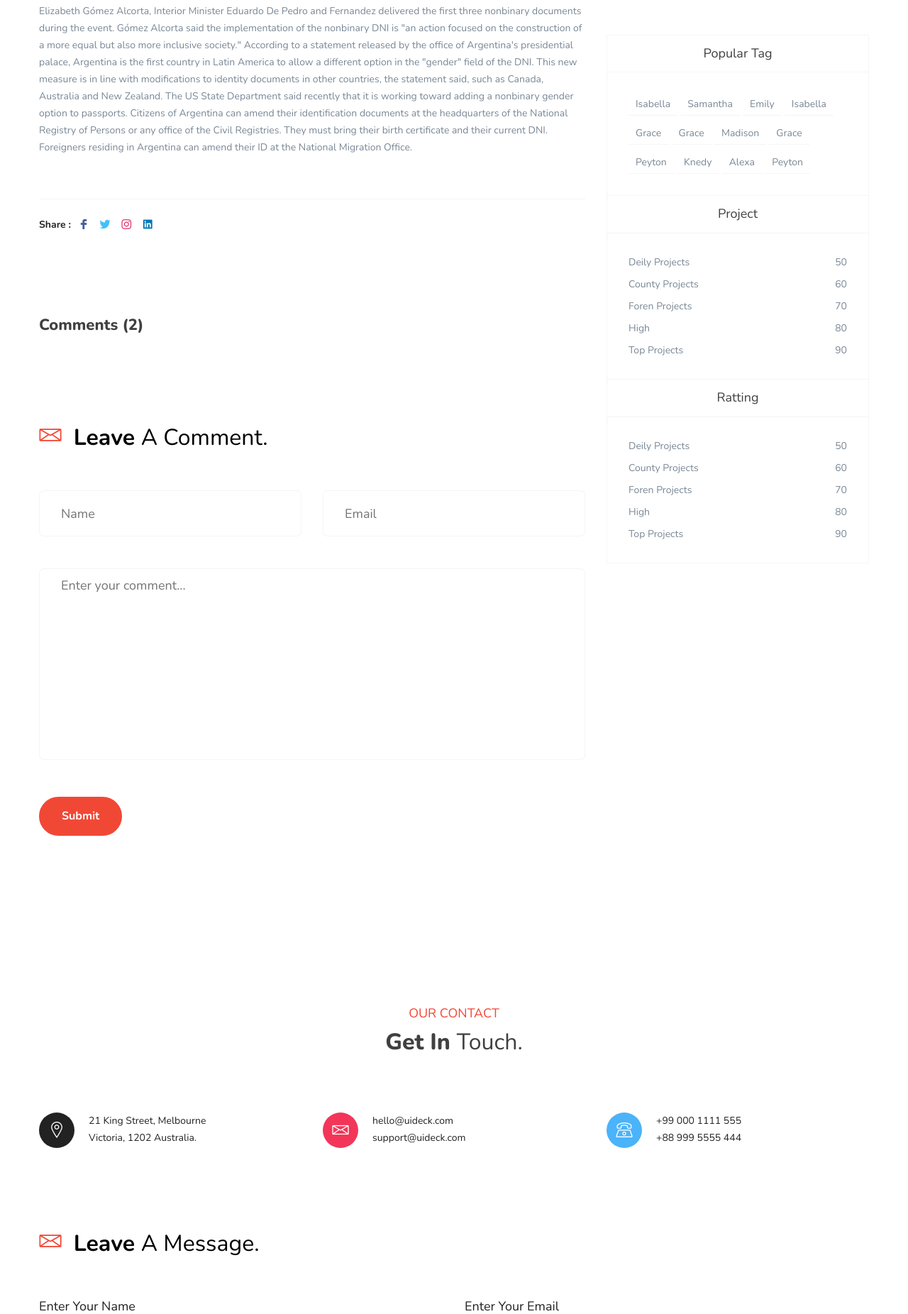
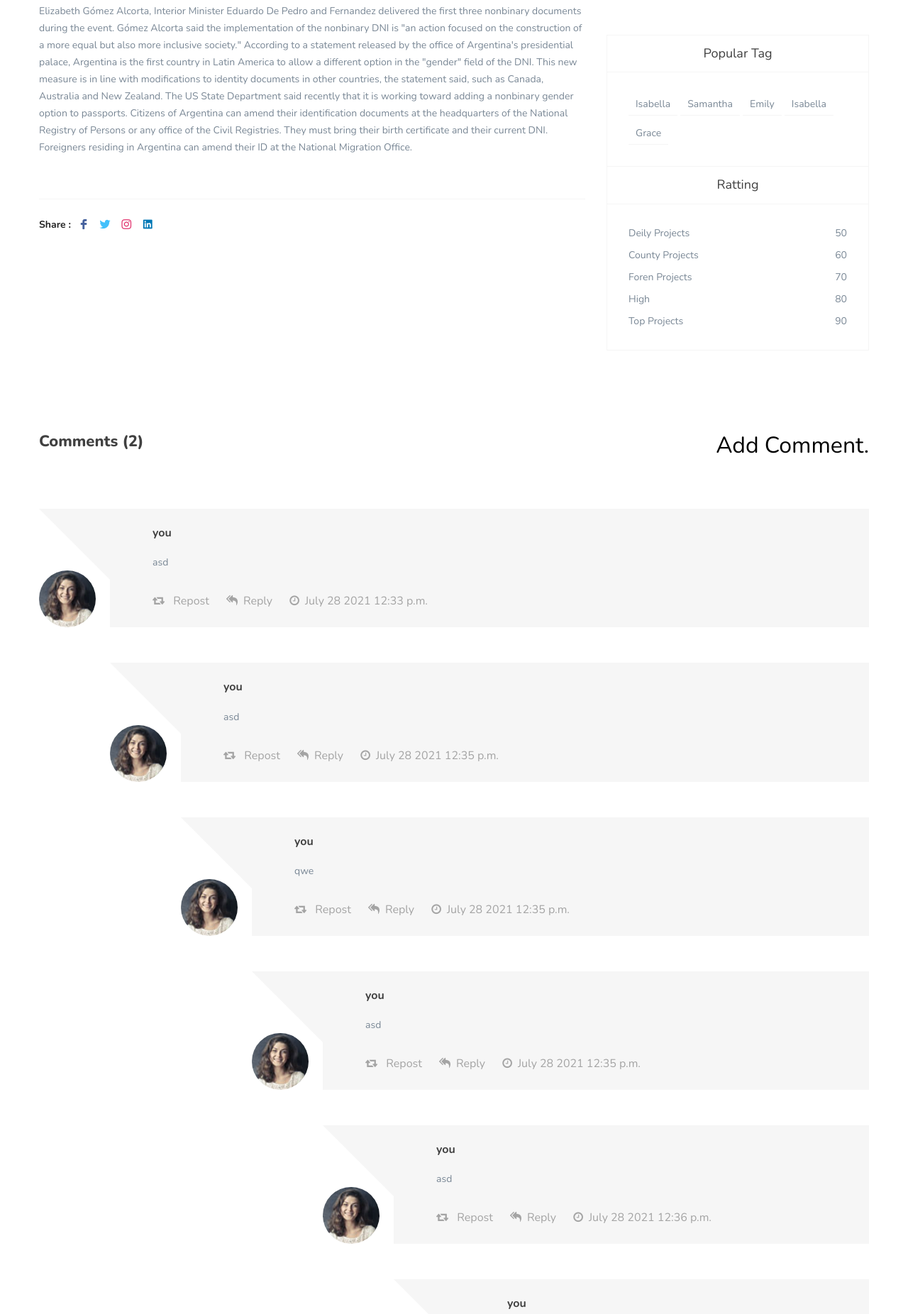
Before and after one commit to jaydeep32/Blog, a Django app: a page that uses templates/post-detail.html in a window 1280 px wide. Shown: the part 826-2678 px from the top of the page at 71% size. Run offline with Django 3.2, Linux system fonts and the light colour scheme; data comes from the database, SQL or seed files in the repository; some libraries are stand-ins or nearby versions; some web fonts are replaced.

Commit message:
Comment Added

```diff
--- a/blog/views.py
+++ b/blog/views.py
@@ -1,5 +1,8 @@
 from blog.models import Post
-from django.shortcuts import render
+from django.shortcuts import render, redirect
+from comment_app.forms import CommentForm
+from comment_app.models import Comment
+
 
 def index_view(request):
     posts = Post.objects.all()
@@ -10,11 +13,29 @@
 
 
 def post_detail(request, slug):
+    comment_form = CommentForm(request.POST or None)
     post = Post.objects.get(slug=slug)
     posts = Post.objects.all()[:3]
+    if request.method == 'POST':
+        if comment_form.is_valid():
+            comment_id = request.POST.get('commentid')
+            res = comment_form.save(commit=False)
+            res.post = post
+            if request.user.is_authenticated:
+                res.user = request.user
+            if comment_id:
+                try:
+                    comment = Comment.objects.get(id=comment_id)
+                except:
+                    pass
+                else:
+                    res.reply = comment
+            res.save()
+            return redirect('blog:post-detail', slug=slug)
     context = {
         'posts': posts,
         'post': post,
-        'comments': post.comments.all(),
+        'comments': post.comments.filter(reply__isnull=True)[:4],
+        'form': comment_form,
     }
     return render(request, 'post-detail.html', context)
--- a/comment/settings.py
+++ b/comment/settings.py
@@ -108,7 +108,7 @@
 
 LANGUAGE_CODE = 'en-us'
 
-TIME_ZONE = 'UTC'
+TIME_ZONE = 'Asia/kolkata'
 
 USE_I18N = True
 
--- /dev/null
+++ b/comment_app/forms.py
@@ -0,0 +1,12 @@
+from django import forms
+from comment_app.models import Comment
+
+
+
+class CommentForm(forms.ModelForm):
+    class Meta:
+        model = Comment
+        fields = ['content', ]
+        widgetd = {
+            'content': forms.Textarea(attrs={'class':'form-control'}),
+        }
--- /dev/null
+++ b/comment_app/templates/comment_app/reply_comment.html
@@ -0,0 +1,56 @@
+{% load reply_comments %}
+
+{% for replycomment in comment.replies.all %}
+    {% if forloop.revcounter < 4 %}
+        <ul class="comment-list comment-reply">
+            <li>
+                <div class="single-comment-items d-sm-flex align-items-end">
+                <div class="comment-author">
+                    <img src="{{ replycomment.image.url }}" alt="author">
+                </div>
+                <div class="comment-content media-body">
+                    <h5 class="comment-name">{{ replycomment.user }}</h5>
+                    <p class="text">
+                    {{ replycomment.content }}
+                    </p>
+                    <a href="#"><i class="fa fa-retweet"></i> Repost</a>
+                    <a href="#" data-toggle="modal" data-target="#commentModel{{ replycomment.id }}"><i class="fa fa-reply-all"></i>Reply</a>
+                    <a href="#"><i class="fa fa-clock-o"></i>{{ replycomment.created_at|date:"F d Y P"}}</a>
+                </div>
+                </div>
+                {% reply_comment_tag replycomment %}
+            </li>
+        </ul>
+        <!-- Modal -->
+        <div class="modal fade" id="commentModel{{ replycomment.id }}" tabindex="-1" aria-labelledby="exampleModalLabel" aria-hidden="true">
+        <div class="modal-dialog modal-dialog-centered">
+            <div class="modal-content">
+            <div class="modal-header">
+                <h5 class="modal-title" id="staticBackdropLabel">Add Comment.</h5>
+                <button type="button" class="close" data-dismiss="modal" aria-label="Close">
+                <span aria-hidden="true">&times;</span>
+                </button>
+            </div>
+            <div class="modal-body">
+                <form action="" method="post">
+                {% csrf_token %}
+                <input type="hidden" value="{{ replycomment.id }}" name="commentid">
+                <div class="row">
+                    <div class="col-md-12">
+                    <div class="comment-form mt-45">
+                        {{ form }}
+                    </div>
+                    </div>
+                    <div class="col-md-12">
+                    <div class="comment-form mt-45">
+                        <button type="submit" class="btn btn-outline-primary">Submit</button>
+                    </div>
+                    </div>
+                </div>
+                </form>
+            </div>
+            </div>
+        </div>
+        </div>
+    {% endif %}
+{% endfor %}
--- /dev/null
+++ b/comment_app/templatetags/reply_comments.py
@@ -0,0 +1,12 @@
+from django import template
+
+register = template.Library()
+
+
+
+@register.inclusion_tag('comment_app/reply_comment.html', takes_context=True)
+def reply_comment_tag(context, comment):
+    return {
+        'comment': comment,
+        'form': context.get('form'),
+        }
--- a/templates/post-detail.html
+++ b/templates/post-detail.html
@@ -1,5 +1,6 @@
 {% extends 'base.html' %}
 {% load static %}
+{% load reply_comments %}
 
 {% block content %}
     <!-- <div class="page-banner bg_cover" style="background-image: url({% static 'images/page-banner-1.jpg' %})">
@@ -45,130 +46,7 @@
               </ul>
             </div>
           </div>
-          <!-- Comments -->
-          <div class="blog-details-comment pt-115">
-            <h4 class="comment-title">Comments (2)</h4>
-            <ul class="comment-list pt-10">
-              {% for comment in comments %}
-                <li>
-                  <div class="single-comment-items d-sm-flex align-items-end">
-                    <div class="comment-author">
-                      <img src="{{ comment.image.url }}" alt="author">
-                    </div>
-                    <div class="comment-content media-body">
-                      <h5 class="comment-name">{{ comment.user }}</h5>
-                      <p class="text">
-                        {{ comment.content }}
-                      </p>
-                      <a href="#"><i class="fa fa-retweet"></i> Repost</a>
-                      <a href="#"><i class="fa fa-reply-all"></i>Reply</a>
-                      <a href="#"><i class="fa fa-clock-o"></i>{{ comment.created_at|date:"F d Y P"}}</a>
-                    </div>
-                  </div>
-                  {% with comment.replycomments.all as replycomment %}
-                    {% for comment in replycomment %}
-                      <ul class="comment-list comment-reply">
-                        <li>
-                          <div class="single-comment-items d-sm-flex align-items-end">
-                            <div class="comment-author">
-                              <img src="{{ comment.image.url }}" alt="author">
-                            </div>
-                            <div class="comment-content media-body">
-                              <h5 class="comment-name">{{ comment.user }}</h5>
-                              <p class="text">
-                                {{ comment.content }}
-                              </p>
-                              <a href="#"><i class="fa fa-retweet"></i> Repost</a>
-                              <a href="#"><i class="fa fa-reply-all"></i>Reply</a>
-                              <a href="#"><i class="fa fa-clock-o"></i>{{ comment.created_at|date:"F d Y P"}}</a>
-                            </div>
-                          </div>
-                        </li>
-                      </ul>
-                    {% endfor %}
-                  {% endwith %}
-                </li>
-              {% endfor %}
-            </ul>
-          </div>
-          <!-- <div class="blog-details-comment pt-115">
-            <h4 class="comment-title">Comments (2)</h4>
-            <ul class="comment-list pt-10">
-              <li>
-                <div class="single-comment-items d-sm-flex align-items-end">
-                  <div class="comment-author">
-                    <img src="{% static 'images/author-1.jpg'%}" alt="author">
-                  </div>
-                  <div class="comment-content media-body">
-                    <h5 class="comment-name">Kosmi Kotalia</h5>
-                    <p class="text">There are many variations of passages of Lorem Ipsum available, but the majority
-                      some form, by injected humour, or randomised words which.</p>
-                    <a href="#"><i class="fa fa-retweet"></i> Repost</a>
-                    <a href="#"><i class="fa fa-reply-all"></i>Reply</a>
-                    <a href="#"><i class="fa fa-clock-o"></i>39 minits ago</a>
-                  </div>
-                </div>
-                <ul class="comment-list comment-reply">
-                  <li>
-                    <div class="single-comment-items d-sm-flex align-items-end">
-                      <div class="comment-author">
-                        <img src="{% static 'images/author-2.jpg'%}" alt="author">
-                      </div>
-                      <div class="comment-content media-body">
-                        <h5 class="comment-name">Kosmi Kotalia</h5>
-                        <p class="text">There are many variations of passages of Lorem Ipsum available, but some form,
-                          by injected humour, or randomised words.</p>
-                        <a href="#"><i class="fa fa-retweet"></i> Repost</a>
-                        <a href="#"><i class="fa fa-reply-all"></i>Reply</a>
-                        <a href="#"><i class="fa fa-clock-o"></i>39 minits ago</a>
-                      </div>
-                    </div>
-                  </li>
-                </ul>
-              </li>
-              <li>
-                <div class="single-comment-items d-sm-flex align-items-end">
-                  <div class="comment-author">
-                    <img src="{% static 'images/author-3.jpg'%}" alt="author">
-                  </div>
-                  <div class="comment-content media-body">
-                    <h5 class="comment-name">Kosmi Kotalia</h5>
-                    <p class="text">There are many variations of passages of Lorem Ipsum available, but the majority
-                      some form, by injected humour, or randomised words which.</p>
-                      <a href="#"><i class="fa fa-retweet"></i> Repost</a>
-                    <a href="#"><i class="fa fa-reply-all"></i>Reply</a>
-                    <a href="#"><i class="fa fa-clock-o"></i>39 minits ago</a>
-                  </div>
-                </div>
-              </li>
-            </ul>
-          </div> -->
-          <!-- Comment form -->
-          <div class="blog-details-comment-form pt-115">
-            <h4 class="comment-form-title pb-10"><i class="lni-envelope"></i> Leave <span>A Comment.</span></h4>
-            <div class="row">
-              <div class="col-md-6">
-                <div class="comment-form mt-45">
-                  <input type="text" placeholder="Name">
-                </div>
-              </div>
-              <div class="col-md-6">
-                <div class="comment-form mt-45">
-                  <input type="email" placeholder="Email">
-                </div>
-              </div>
-              <div class="col-md-12">
-                <div class="comment-form mt-45">
-                  <textarea placeholder="Enter your comment..."></textarea>
-                </div>
-              </div>
-              <div class="col-md-12">
-                <div class="comment-form mt-45">
-                  <button type="submit" class="main-btn">Submit</button>
-                </div>
-              </div>
-            </div>
-          </div>
+
         </div>
         <!-- Left sidebar -->
         <div class="col-lg-4">
@@ -225,27 +103,6 @@
                   <a href="#">Emily</a>
                   <a href="#">Isabella</a>
                   <a href="#">Grace</a>
-                  <a href="#">Grace</a>
-                  <a href="#">Madison</a>
-                  <a href="#">Grace</a>
-                  <a href="#">Peyton</a>
-                  <a href="#">Knedy</a>
-                  <a href="#">Alexa</a>
-                  <a href="#">Peyton</a>
-                </div>
-              </div>
-              <div class="blog-project">
-                <div class="sidebar-title text-center">
-                  <h4 class="title">Project</h4>
-                </div>
-                <div class="project-list">
-                  <ul>
-                    <li><a href="#">Deily Projects <span>50</span></a></li>
-                    <li><a href="#">County Projects <span>60</span></a></li>
-                    <li><a href="#">Foren Projects <span>70</span></a></li>
-                    <li><a href="#">High <span> 80</span></a></li>
-                    <li><a href="#">Top Projects <span>90</span></a></li>
-                  </ul>
                 </div>
               </div>
               <div class="blog-ratting">
@@ -265,6 +122,99 @@
             </div>
           </div>
         </div>
+        <div class="col-md-12">
+           <!-- Comments -->
+            <div class="blog-details-comment pt-115 blog-details-comment-form">
+              <div class="d-flex justify-content-between">
+                <h4 class="comment-title">Comment{{ comments|pluralize }} ({{ comments|length }})</h4>
+                <h4 class="comment-form-title pb-10" data-toggle="modal" data-target="#commentModel">
+                  <!-- <i class="lni-envelope"></i> -->
+                  <span class="fs-6">Add Comment.</span></h4>
+              </div>
+              <ul class="comment-list pt-10">
+                {% for comment in comments %}
+                  <li>
+                    <div class="single-comment-items d-sm-flex align-items-end">
+                      <div class="comment-author">
+                        <img src="{{ comment.image.url }}" alt="author">
+                      </div>
+                      <div class="comment-content media-body">
+                        <h5 class="comment-name">{{ comment.user }}</h5>
+                        <p class="text">
+                          {{ comment.content }}
+                        </p>
+                        <a href="#"><i class="fa fa-retweet"></i> Repost</a>
+                        <a href="#" data-toggle="modal" data-target="#commentModel{{ comment.id }}"><i class="fa fa-reply-all"></i>Reply</a>
+                        <a href="#"><i class="fa fa-clock-o"></i>{{ comment.created_at|date:"F d Y P"}}</a>
+                      </div>
+                    </div>
+                    <!-- Modal -->
+                      <div class="modal fade" id="commentModel{{ comment.id }}" tabindex="-1" aria-labelledby="exampleModalLabel" aria-hidden="true">
+                        <div class="modal-dialog modal-dialog-centered">
+                          <div class="modal-content">
+                            <div class="modal-header">
+                              <h5 class="modal-title" id="staticBackdropLabel">Add Comment.</h5>
+                              <button type="button" class="close" data-dismiss="modal" aria-label="Close">
+                                <span aria-hidden="true">&times;</span>
+                              </button>
+                            </div>
+                            <div class="modal-body">
+                              <form action="" method="post">
+                                {% csrf_token %}
+                                <input type="hidden" value="{{ comment.id }}" name="commentid">
+                                <div class="row">
+                                  <div class="col-md-12">
+                                    <div class="comment-form mt-45">
+                                      {{ form }}
+                                    </div>
+                                  </div>
+                                  <div class="col-md-12">
+                                    <div class="comment-form mt-45">
+                                      <button type="submit" class="btn btn-outline-primary">Submit</button>
+                                    </div>
+                                  </div>
+                                </div>
+                              </form>
+                            </div>
+                          </div>
+                        </div>
+                      </div>
+                        {% reply_comment_tag comment %}
+                  </li>
+                {% endfor %}
+              </ul>
+              <!-- Modal -->
+              <div class="modal fade" id="commentModel" tabindex="-1" aria-labelledby="exampleModalLabel" aria-hidden="true">
+                <div class="modal-dialog modal-dialog-centered">
+                  <div class="modal-content">
+                    <div class="modal-header">
+                      <h5 class="modal-title" id="staticBackdropLabel">Add Comment.</h5>
+                      <button type="button" class="close" data-dismiss="modal" aria-label="Close">
+                        <span aria-hidden="true">&times;</span>
+                      </button>
+                    </div>
+                    <div class="modal-body">
+                      <form action="" method="post">
+                        {% csrf_token %}
+                        <div class="row">
+                          <div class="col-md-12">
+                            <div class="comment-form mt-45">
+                              {{ form }}
+                            </div>
+                          </div>
+                          <div class="col-md-12">
+                            <div class="comment-form mt-45">
+                              <button type="submit" class="btn btn-outline-primary">Submit</button>
+                            </div>
+                          </div>
+                        </div>
+                      </form>
+                    </div>
+                  </div>
+                </div>
+              </div>
+            </div>
+        </div>
       </div>
     </div>
   </section>
```
Also changed, not shown: comment_app/admin.py (+4 -4 lines), comment_app/models.py (+10 -9 lines), comment_app/migrations/0005_comment_reply.py (added), comment_app/migrations/0006_delete_replycomment.py (added), comment_app/templatetags/__init__.py (added), db.sqlite3.
